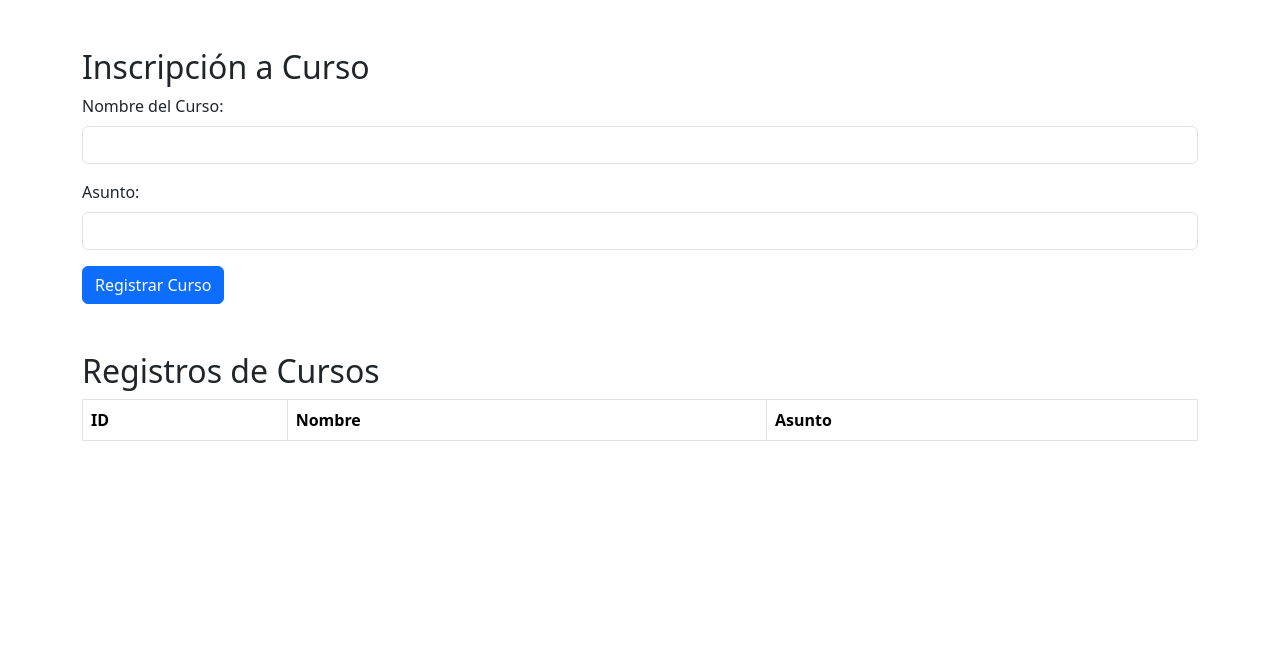
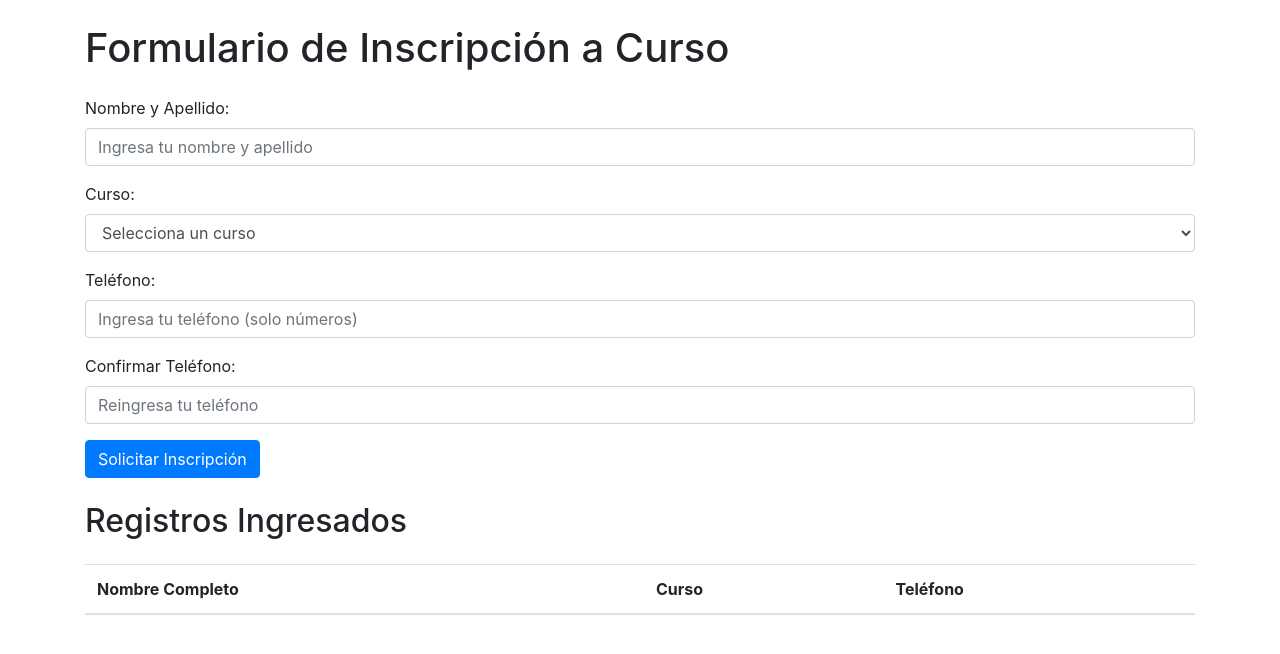
Before and after one commit to DarkBell1221/flaskPractica2J, a Flask app: page / in a window 1280 px wide. Shown: the top 654 px of the page. Run offline with Flask 3, Linux system fonts and the light colour scheme; data that the repository does not hold is empty; some libraries are stand-ins or nearby versions.

Commit message:
Update app.html

```diff
--- a/templates/app.html
+++ b/templates/app.html
@@ -4,94 +4,139 @@
     <meta charset="UTF-8">
     <meta name="viewport" content="width=device-width, initial-scale=1.0">
     <title>Inscripción a Curso</title>
-    <link href="https://cdn.jsdelivr.net/npm/bootstrap@5.3.0-alpha1/dist/css/bootstrap.min.css" rel="stylesheet">
+
+    <!-- Añadir Bootstrap CSS -->
+    <link rel="stylesheet" href="https://maxcdn.bootstrapcdn.com/bootstrap/4.5.2/css/bootstrap.min.css">
+
+    <!-- Añadir jQuery -->
     <script src="https://code.jquery.com/jquery-3.6.0.min.js"></script>
+
+    <!-- Añadir jQuery Validation -->
+    <script src="https://cdn.jsdelivr.net/jquery.validation/1.19.3/jquery.validate.min.js"></script>
+
+    <style>
+        label.error {
+            color: red;
+            font-size: 0.875em;
+            margin-top: 0.25em;
+        }
+    </style>
 </head>
 <body>
-    <div class="container mt-5">
-        <h2>Inscripción a Curso</h2>
+    <div class="container">
+        <h1 class="my-4">Formulario de Inscripción a Curso</h1>
+
         <!-- Formulario de inscripción -->
-        <form id="formRegistro">
-            <div class="mb-3">
-                <label for="txtNombre" class="form-label">Nombre del Curso:</label>
-                <input type="text" id="txtNombre" name="Nombre" class="form-control" required>
+        <form id="formInscripcion" novalidate>
+            <div class="form-group">
+                <label for="nombreCompleto">Nombre y Apellido:</label>
+                <input type="text" class="form-control" id="nombreCompleto" name="nombreCompleto" placeholder="Ingresa tu nombre y apellido" required>
             </div>
-            <div class="mb-3">
-                <label for="txtAsunto" class="form-label">Asunto:</label>
-                <input type="text" id="txtAsunto" name="Asunto" class="form-control" required>
+
+            <div class="form-group">
+                <label for="curso">Curso:</label>
+                <select class="form-control" id="curso" name="curso" required>
+                    <option value="">Selecciona un curso</option>
+                    <option value="curso1">Curso 1</option>
+                    <option value="curso2">Curso 2</option>
+                    <option value="curso3">Curso 3</option>
+                </select>
             </div>
-            <button type="submit" class="btn btn-primary">Registrar Curso</button>
+
+            <div class="form-group">
+                <label for="telefono">Teléfono:</label>
+                <input type="text" class="form-control" id="telefono" name="telefono" placeholder="Ingresa tu teléfono (solo números)" required>
+            </div>
+
+            <div class="form-group">
+                <label for="confirmarTelefono">Confirmar Teléfono:</label>
+                <input type="text" class="form-control" id="confirmarTelefono" name="confirmarTelefono" placeholder="Reingresa tu teléfono" required>
+            </div>
+
+            <button type="submit" class="btn btn-primary">Solicitar Inscripción</button>
         </form>
 
-        <!-- Tabla para mostrar registros -->
-        <div class="mt-5">
-            <h2>Registros de Cursos</h2>
-            <table class="table table-bordered">
+        <h2 class="my-4">Registros Ingresados</h2>
+
+        <!-- Tabla para mostrar los registros -->
+        <table class="table table-striped">
             <thead>
                 <tr>
-                        <th>ID</th>
-                        <th>Nombre</th>
-                        <th>Asunto</th>
+                    <th>Nombre Completo</th>
+                    <th>Curso</th>
+                    <th>Teléfono</th>
                 </tr>
             </thead>
-                <tbody id="tablaRegistros">
-                    <!-- Los registros se cargarán aquí -->
+            <tbody>
+                {% for registro in registros %}
+                <tr>
+                    <td>{{ registro['nombreCompleto'] }}</td>
+                    <td>{{ registro['curso'] }}</td>
+                    <td>{{ registro['telefono'] }}</td>
+                </tr>
+                {% endfor %}
             </tbody>
         </table>
     </div>
-    </div>
 
+    <!-- Añadir Bootstrap JS -->
+    <script src="https://maxcdn.bootstrapcdn.com/bootstrap/4.5.2/js/bootstrap.min.js"></script>
+
+    <!-- Validación del formulario con jQuery Validation -->
     <script>
-        // Función para cargar los registros
-        function cargarRegistros() {
-            $.ajax({
-                url: '/buscar',
-                method: 'GET',
-                dataType: 'json',
-                success: function(registros) {
-                    let tabla = $("#tablaRegistros");
-                    tabla.empty();  // Limpiar la tabla antes de cargar registros nuevos
-
-                    // Iterar sobre los registros y agregarlos a la tabla
-                    registros.forEach(function(registro) {
-                        let fila = `<tr>
-                            <td>${registro.Id_Cursos}</td>
-                            <td>${registro.Nombre}</td>
-                            <td>${registro.Asunto}</td>
-                        </tr>`;
-                        tabla.append(fila);
-                    });
+        $(document).ready(function() {
+            $("#formInscripcion").validate({
+                rules: {
+                    nombreCompleto: {
+                        required: true,
+                        minlength: 3,
+                        maxlength: 50,
+                        lettersonly: true
                     },
-                error: function(xhr, status, error) {
-                    console.error("Error al cargar los registros:", error);
+                    curso: {
+                        required: true
+                    },
+                    telefono: {
+                        required: true,
+                        digits: true,
+                        minlength: 10,
+                        maxlength: 10
+                    },
+                    confirmarTelefono: {
+                        required: true,
+                        equalTo: "#telefono"
                     }
-            });
+                },
+                messages: {
+                    nombreCompleto: {
+                        required: "Este campo es obligatorio.",
+                        minlength: "Debe tener al menos 3 caracteres.",
+                        maxlength: "No puede tener más de 50 caracteres.",
+                        lettersonly: "Solo se permiten letras."
+                    },
+                    curso: {
+                        required: "Por favor selecciona un curso."
+                    },
+                    telefono: {
+                        required: "Este campo es obligatorio.",
+                        digits: "Solo se permiten números.",
+                        minlength: "Debe tener exactamente 10 dígitos.",
+                        maxlength: "Debe tener exactamente 10 dígitos."
+                    },
+                    confirmarTelefono: {
+                        required: "Este campo es obligatorio.",
+                        equalTo: "El teléfono debe coincidir con el anterior."
                     }
-
-        // Llamar a cargar registros cuando la página se carga
-        $(document).ready(function() {
-            cargarRegistros();
-
-            // Enviar el formulario de inscripción usando AJAX
-            $("#formRegistro").submit(function(event) {
-                event.preventDefault();  // Prevenir el envío normal del formulario
-                let datos = $(this).serialize();  // Obtener los datos del formulario
-
-                $.ajax({
-                    url: '/registrar',
-                    method: 'GET',
-                    data: datos,
-                    dataType: 'json',
-                    success: function(response) {
-                        alert("Curso registrado exitosamente!");
-                        cargarRegistros();  // Recargar la tabla de registros
                 },
-                    error: function(xhr, status, error) {
-                        console.error("Error al registrar el curso:", error);
+                errorPlacement: function(error, element) {
+                    error.appendTo(element.closest(".form-group"));
                 }
             });
         });
-        });
+
+        $.validator.addMethod("lettersonly", function(value, element) {
+            return this.optional(element) || /^[a-zA-Z\s]+$/.test(value);
+        }, "Solo se permiten letras y espacios.");
     </script>
 </body>
 </html>
```
Lines whose indentation alone changed are shown as unchanged.
